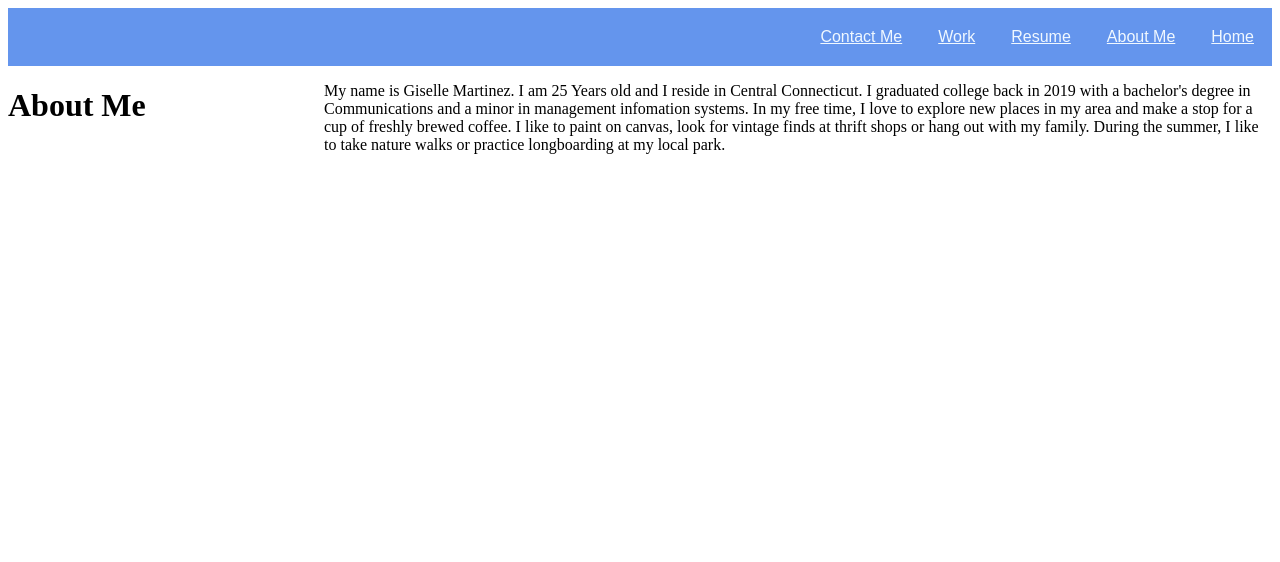
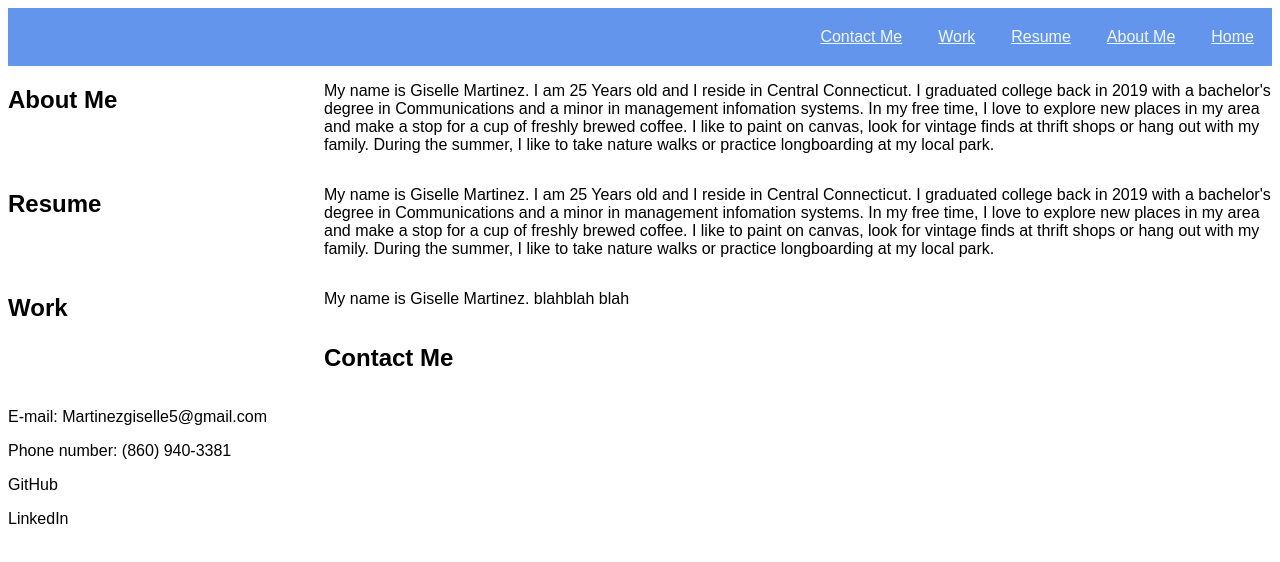
Before and after one commit to gmtzz/Portfolio, a plain HTML site: page index.html in a window 1280 px wide. Drawn offline with Linux system fonts and the light colour scheme.

Commit message:
Rearranged some sections and added content for each section.

```diff
--- a/index.html
+++ b/index.html
@@ -18,19 +18,78 @@
         <a href="#Contact Me">Contact Me</a>
     </nav>
 <!--Added about me section-->
-        <div class="left column">
+
+        <!--<div class="left column">
             <h1>About Me</h1>
+            <h1>Work</h1>
+            <h1>Resume</h1>
+            <h1>Contact Me</h1>
 
         </div>
         <div class="right column">
-            <p> My name is Giselle Martinez. I am 25 Years old and I reside in Central Connecticut. I graduated college back in 2019 with a bachelor's degree in Communications and a minor in management infomation systems.
-                In my free time, I love to explore new places in my area and make a stop for a cup of freshly brewed coffee. I like to paint on canvas, look for vintage finds at thrift shops or hang out with my family.
-                   During the summer, I like to take nature walks or practice longboarding at my local park.
-            </p>
+
+
+
+        </div> -->
+
+        <div>
+            <div class="left column">
+                <h2>About Me</h2>
+
+            </div>
+            <div class="right column">
+                <p> My name is Giselle Martinez. I am 25 Years old and I reside in Central Connecticut. I graduated college back in 2019 with a bachelor's degree in Communications and a minor in management infomation systems.
+                    In my free time, I love to explore new places in my area and make a stop for a cup of freshly brewed coffee. I like to paint on canvas, look for vintage finds at thrift shops or hang out with my family.
+                       During the summer, I like to take nature walks or practice longboarding at my local park.
+                </p>
+            </div>
         </div>
 
-    </div>
+        <div>
+            <div class="left column">
+                <h2>Resume</h2>
+
+            </div>
+            <div class="right column">
+                <p> My name is Giselle Martinez. I am 25 Years old and I reside in Central Connecticut. I graduated college back in 2019 with a bachelor's degree in Communications and a minor in management infomation systems.
+                    In my free time, I love to explore new places in my area and make a stop for a cup of freshly brewed coffee. I like to paint on canvas, look for vintage finds at thrift shops or hang out with my family.
+                       During the summer, I like to take nature walks or practice longboarding at my local park.
+                </p>
+            </div>
+
+            <div class="left column">
+                <h2>Work</h2>
+
+            </div>
+            <div class="right column">
+                <p> My name is Giselle Martinez. blahblah blah
+                </p>
+            </div>
+
+            <div class="left column">
+                <h2>Contact Me</h2>
+
+            </div>
+            <div class="right column">
+                <p> E-mail: Martinezgiselle5@gmail.com
+                </p>
+                <p>Phone number: (860) 940-3381</p>
+                <p>GitHub</p>
+                <p>LinkedIn</p>
+            </div>
+        </div>
+
+
+
+
+
+
+
+
 
 
 </body>
+<footer>
+
+</footer>
 </html>
--- a/style.css
+++ b/style.css
@@ -24,11 +24,17 @@
 .column {
     float: left;
 
+
 }
 .left {
     width: 25%;
+    font-family: Arial, Helvetica, sans-serif;
+
+
 
 }
 .right {
     width: 75%;
+    font-family: Arial, Helvetica, sans-serif;
+
 }
```
